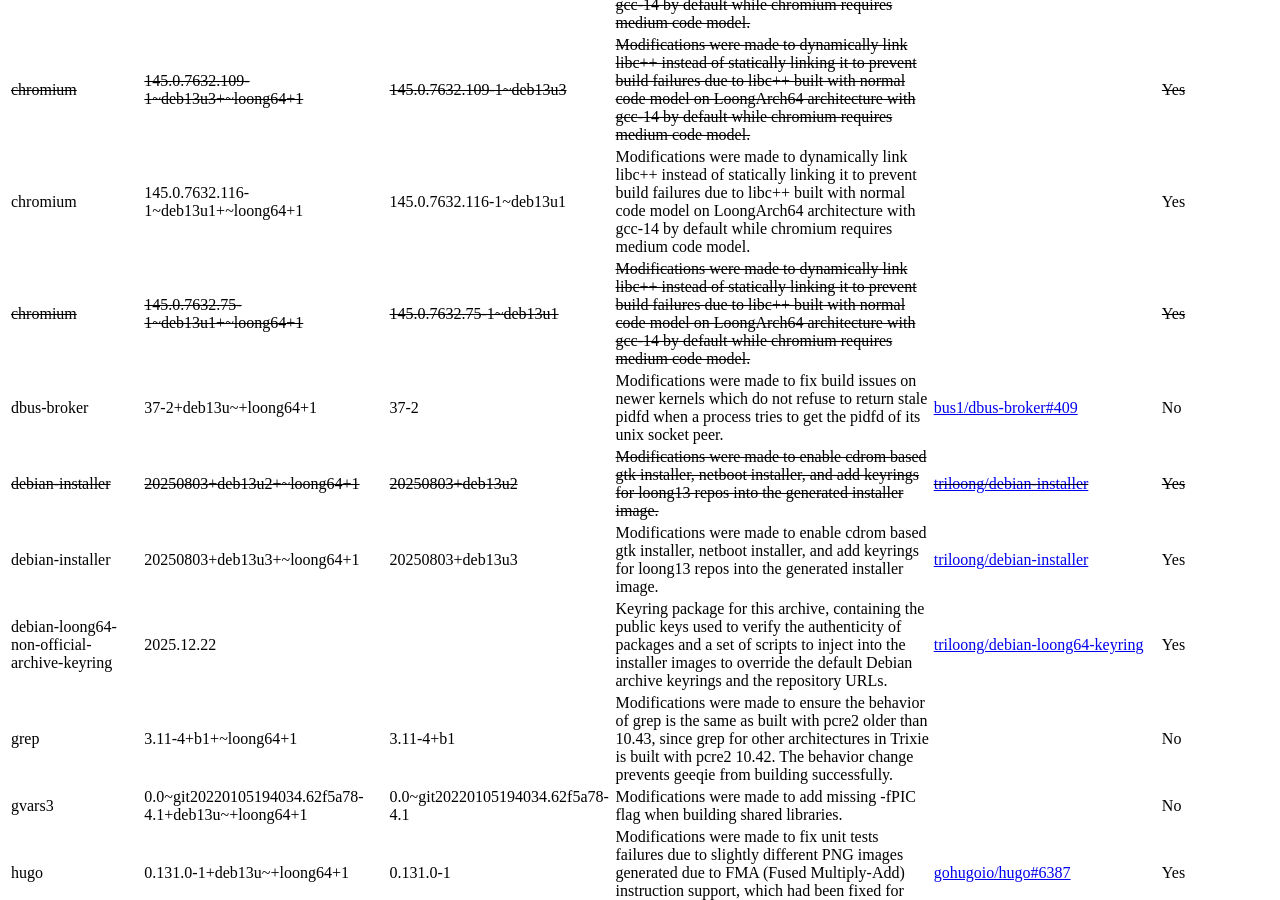
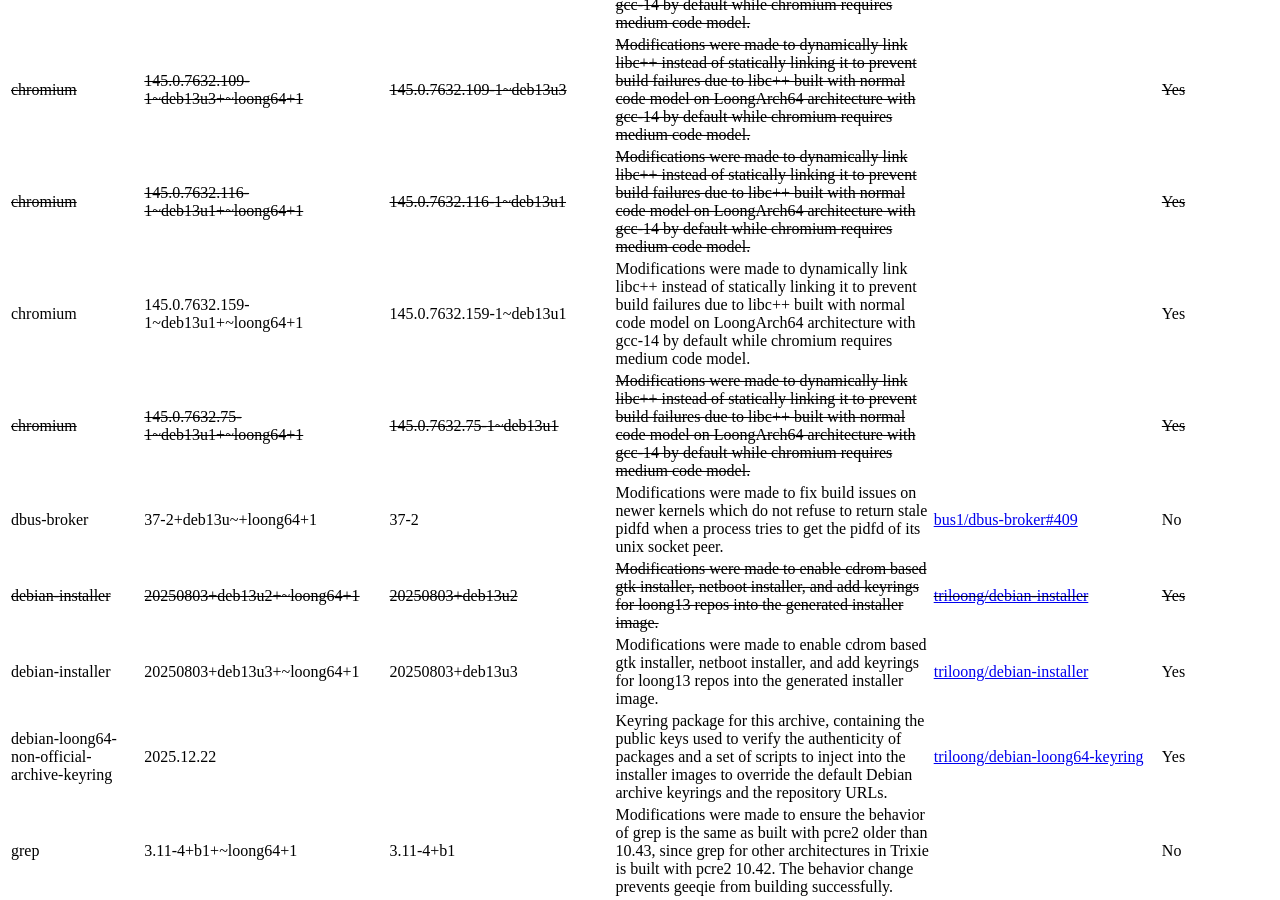
Before and after one commit to triloong/website, a Jekyll site: the page built from index.md, in a window 1280 px wide and 900 px high, scrolled down 2930 px. Built offline with Jekyll 4.4.1, drawn with Linux system fonts in a browser that asks for light colours.

Commit message:
update chromium

```diff
--- a/_data/mpkg.yaml
+++ b/_data/mpkg.yaml
@@ -258,6 +258,9 @@
       superseded: true
     - version: 145.0.7632.116-1~deb13u1+~loong64+1
       oldversion: 145.0.7632.116-1~deb13u1
+      superseded: true
+    - version: 145.0.7632.159-1~deb13u1+~loong64+1
+      oldversion: 145.0.7632.159-1~deb13u1
   loongarch_only: true
   description: >
     Modifications were made to dynamically link libc++ instead of
```
